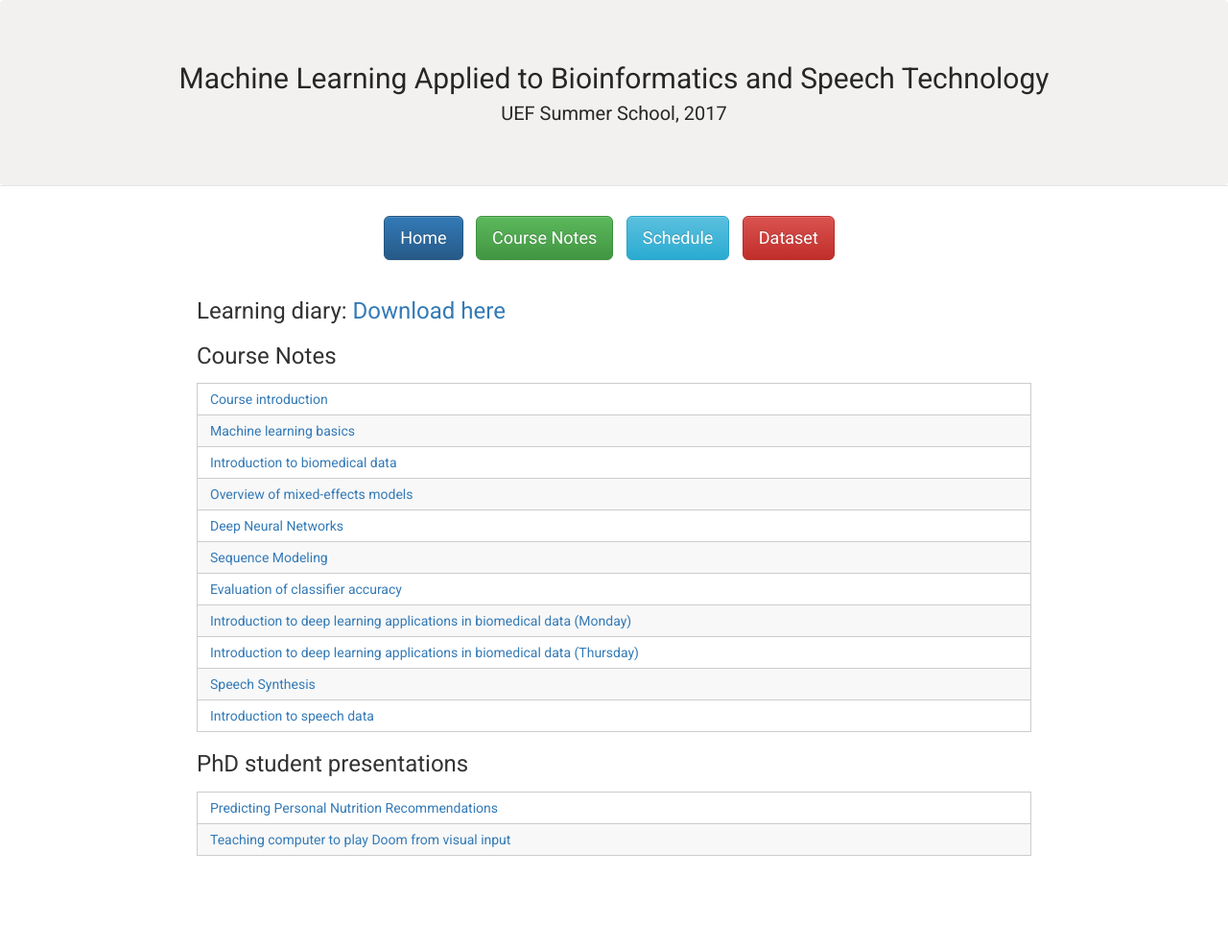
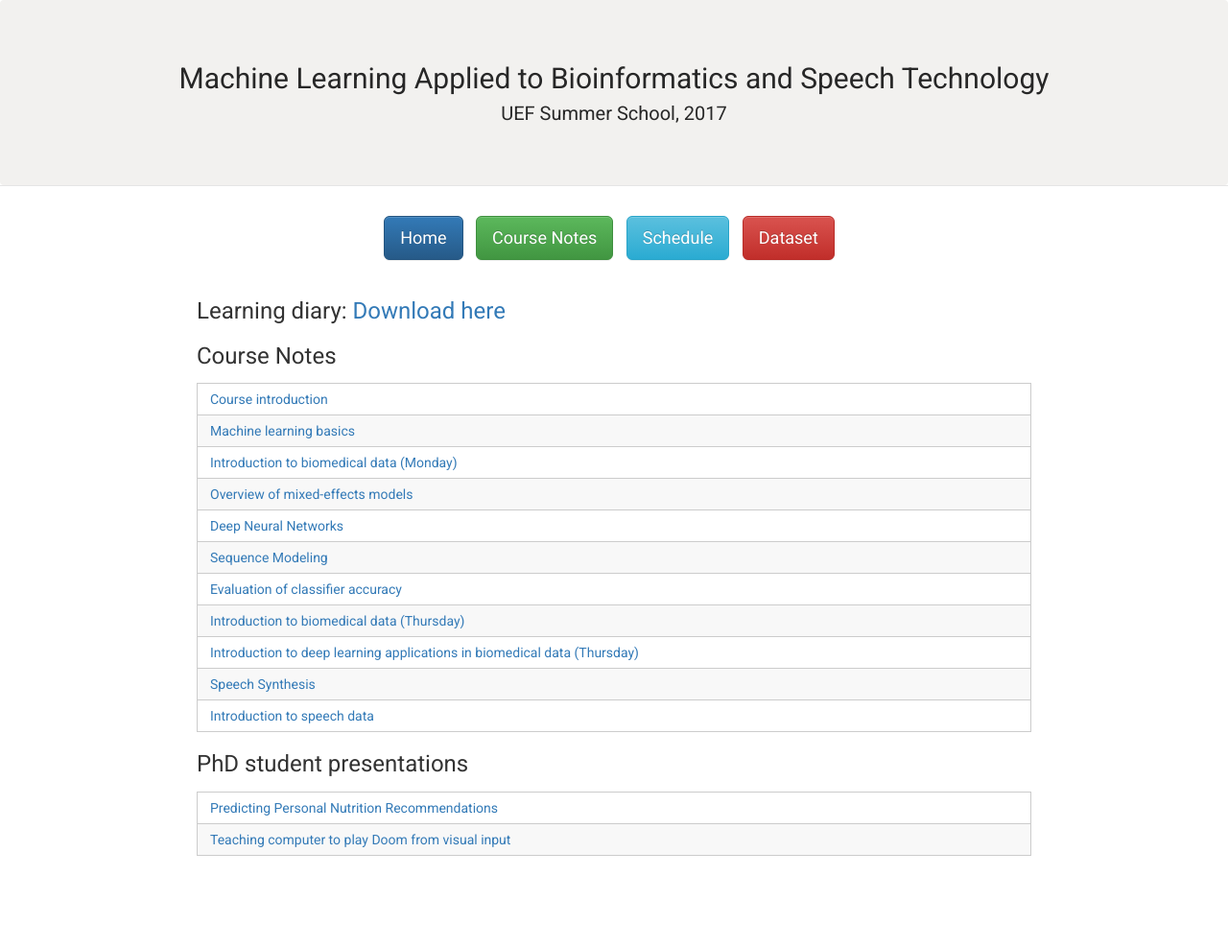
Before and after one commit to abrahamwoubie/Summer_School_RL, a Jekyll site: the page built from 35c163ca47986f8e1f5eec9d54238ad1229a7c92/course-notes.md, in a window 1280 px wide. Shown: the whole page at 96% size. Built offline with Jekyll 4.4.1, drawn with Linux system fonts in a browser that asks for light colours; nearby versions of some CDN libraries.

Commit message:
Fixed few content links

```diff
--- a/35c163ca47986f8e1f5eec9d54238ad1229a7c92/course-notes.md
+++ b/35c163ca47986f8e1f5eec9d54238ad1229a7c92/course-notes.md
@@ -12,12 +12,12 @@ title: Course Notes | MLABST'17
 | --- |
 | [Course introduction]({{ site.url }}{{ site.baseurl }}/content/SummeSchool2017slides.pdf) |
 | [Machine learning basics]({{ site.url }}{{ site.baseurl }}/content/tohka_machinelearning_basics.pdf) |
-| [Introduction to biomedical data]({{ site.url }}{{ site.baseurl }}/content/merja_introBiomed_mon.pdf) |
+| [Introduction to biomedical data (Monday)]({{ site.url }}{{ site.baseurl }}/content/merja_introBiomed_mon.pdf) |
 | [Overview of mixed-effects models]({{ site.url }}{{ site.baseurl }}/content/lauri_slides.pdf) |
 | [Deep Neural Networks]({{ site.url }}{{ site.baseurl }}/content/deep_learning_slides.pdf) |
 | [Sequence Modeling]({{ site.url }}{{ site.baseurl }}/content/sequence_modeling.pdf) |
 | [Evaluation of classifier accuracy]({{ site.url }}{{ site.baseurl }}/content/evaluation_of_classifiers.pdf) |
-| [Introduction to deep learning applications in biomedical data (Monday)]({{ site.url }}{{ site.baseurl }}/content/merja_introDeep_mon.pdf) |
+| [Introduction to biomedical data (Thursday)]({{ site.url }}{{ site.baseurl }}/content/merja_introBiomed_thu.pdf) |
 | [Introduction to deep learning applications in biomedical data (Thursday)]({{ site.url }}{{ site.baseurl }}/content/merja_introDeep_thu.pdf) |
 | [Speech Synthesis]({{ site.url }}{{ site.baseurl }}/content/speech_synthesis.pdf) |
 | [Introduction to speech data]({{ site.url }}{{ site.baseurl }}/content/Introduction_to_speech_data.pdf) |
```
